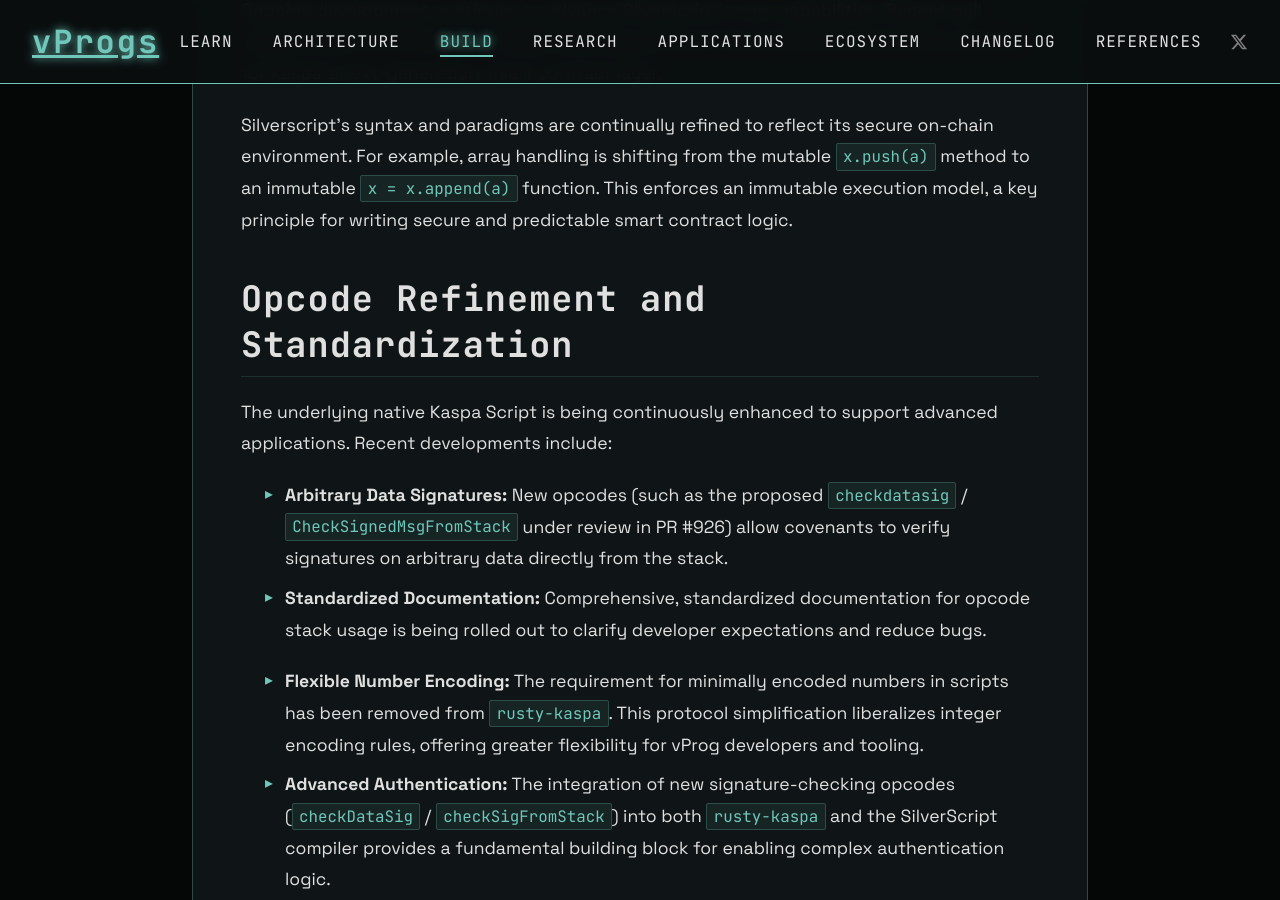
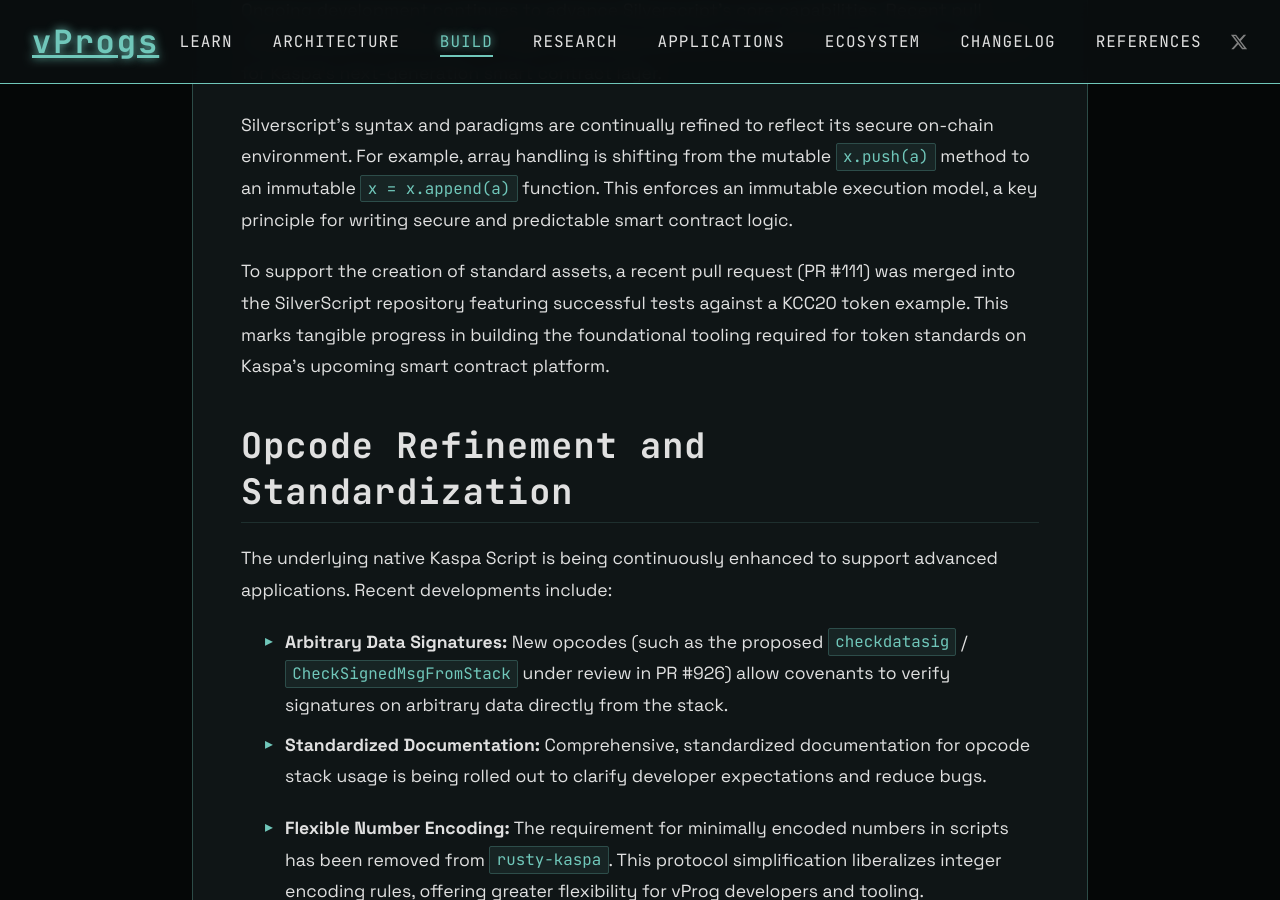
Before and after one commit to creative-inference/vprogs.xyz, a Jekyll site: the page built from build/developer-tools-overview.md, in a window 1280 px wide and 900 px high, scrolled down 1185 px. Built offline with Jekyll 4.4.1, drawn with Linux system fonts in a browser that asks for light colours; some of the changed text lies outside the part shown.

Commit message:
Update SilverScript tooling with KCC20 tests and VS Code debugger progress [auto]

```diff
--- a/build/developer-tools-overview.md
+++ b/build/developer-tools-overview.md
@@ -34,6 +34,10 @@
 
 
 Silverscript's syntax and paradigms are continually refined to reflect its secure on-chain environment. For example, array handling is shifting from the mutable `x.push(a)` method to an immutable `x = x.append(a)` function. This enforces an immutable execution model, a key principle for writing secure and predictable smart contract logic.
+
+
+
+To support the creation of standard assets, a recent pull request (PR #111) was merged into the SilverScript repository featuring successful tests against a KCC20 token example. This marks tangible progress in building the foundational tooling required for token standards on Kaspa's upcoming smart contract platform.
 
 ## Opcode Refinement and Standardization
 
@@ -78,6 +82,10 @@
 
 
 The Silverscript debugger (`sdb`) is undergoing rapid, iterative development to support the complexities of vProgs. Developers are pragmatically shipping incremental upgrades (such as PR #104) while actively addressing known edge cases, including current limitations where the debugger fails to access individual fields of a struct within an array.
+
+
+
+To further streamline smart contract creation, development is set to resume on the SilverScript VS Code debugger extension. This renewed focus on improving the developer experience (DevEx) is essential for providing builders with the integrated IDE tools they need to confidently construct and test verifiable programs.
 
 ## The Three-Layer Programmability Model
 
```
